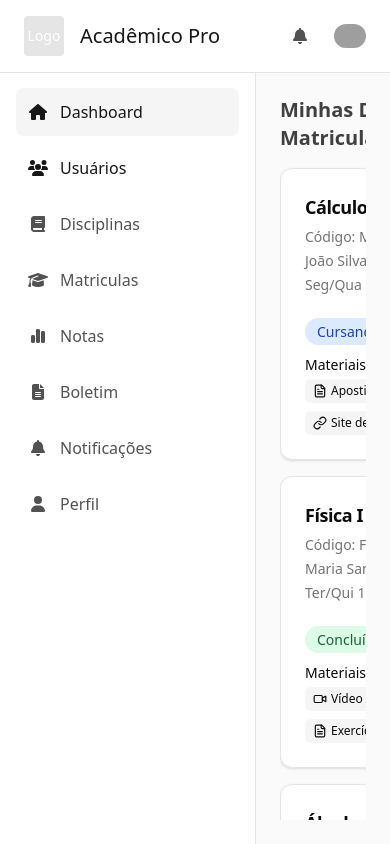
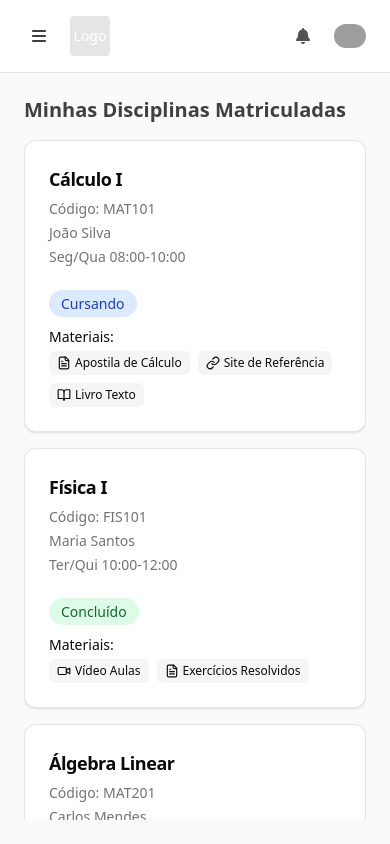
Before and after one commit to Flavio-JS/academico-pro, a Next.js app in the folder academico-pro-frontend/: page /dashboard in a window 390 px wide. Built offline with nearby package versions, Linux system fonts and the light colour scheme; grey boxes are pictures that could not be loaded.

Commit message:
created Sidebar Responsiveness

```diff
--- a/academico-pro-frontend/app/(authenticated)/layout.tsx
+++ b/academico-pro-frontend/app/(authenticated)/layout.tsx
@@ -1,9 +1,15 @@
 import { ReactNode } from "react";
 import Image from "next/image";
 import { FontAwesomeIcon } from "@fortawesome/react-fontawesome";
-import { faBell } from "@fortawesome/free-solid-svg-icons";
+import { faBars, faBell } from "@fortawesome/free-solid-svg-icons";
 import { Nav } from "@/components/Layout/Nav/Nav";
 import { ScrollArea } from "@/components/ui/scroll-area";
+import {
+  Sheet,
+  SheetClose,
+  SheetContent,
+  SheetTrigger,
+} from "@/components/ui/sheet";
 
 export default function AuthenticatedLayout({
   children,
@@ -12,24 +18,41 @@
 }) {
   return (
     <>
-      <nav
-        id="top-nav"
-        className="bg-white border-b border-neutral-200 fixed w-full top-0 z-50"
-      >
+      <nav className="bg-white border-b border-neutral-200 fixed w-full top-0 z-50">
         <div className="px-6 py-4 flex justify-between items-center">
           <div className="flex items-center gap-4">
+            {/* Botão hamburguer para mobile */}
+            <div className="md:hidden">
+              <Sheet>
+                <SheetTrigger asChild>
+                  <button className="p-2 hover:bg-neutral-100 rounded-md">
+                    <FontAwesomeIcon
+                      icon={faBars}
+                      className="text-neutral-700"
+                    />
+                  </button>
+                </SheetTrigger>
+                <SheetContent side="left" className="w-64 p-0 pt-12">
+                  <ScrollArea className="h-full p-4 pt-0">
+                    <Nav closeTrigger={SheetClose} />
+                  </ScrollArea>
+                </SheetContent>
+              </Sheet>
+            </div>
+
+            {/* Logo */}
             <div className="bg-neutral-200 w-10 h-10 rounded flex items-center justify-center">
               <span className="text-white text-sm">Logo</span>
             </div>
-            <h1 className="text-xl text-neutral-900">Acadêmico Pro</h1>
+            <h1 className="text-xl text-neutral-900 hidden md:block">
+              Acadêmico Pro
+            </h1>
           </div>
+
+          {/* Avatar e notificações */}
           <div className="flex items-center gap-4">
             <button className="p-2 hover:bg-neutral-100 rounded-full">
-              <FontAwesomeIcon
-                width={20}
-                icon={faBell}
-                className="text-neutral-600"
-              />
+              <FontAwesomeIcon icon={faBell} className="text-neutral-600" />
             </button>
             <Image
               src="https://api.dicebear.com/7.x/notionists/svg?scale=200&seed=123"
@@ -44,14 +67,12 @@
       </nav>
 
       <div className="flex pt-[72px]">
-        <aside
-          id="sidebar"
-          className="w-64 border-r border-neutral-200 bg-white p-4 fixed h-full"
-        >
+        {/* Sidebar - somente visível em md ou maior */}
+        <aside className="hidden md:block w-64 border-r border-neutral-200 bg-white p-4 fixed h-full">
           <Nav />
         </aside>
 
-        <main className="flex-1 ml-64 bg-neutral-50 min-h-[calc(100vh-72px)] overflow-y-hidden">
+        <main className="flex-1 md:ml-64 bg-neutral-50 min-h-[calc(100vh-72px)] overflow-y-hidden">
           <ScrollArea className="h-[calc(100vh-72px)] p-6">
             {children}
           </ScrollArea>
--- a/academico-pro-frontend/components/Layout/Nav/Nav.tsx
+++ b/academico-pro-frontend/components/Layout/Nav/Nav.tsx
@@ -1,124 +1,44 @@
 "use client";
 
-import * as React from "react";
+import Link from "next/link";
+import { usePathname } from "next/navigation";
 import { cn } from "@/lib/utils";
 import { FontAwesomeIcon } from "@fortawesome/react-fontawesome";
-import {
-  faBell,
-  faHouse,
-  faBook,
-  faFileLines,
-  faUser,
-  faUsers,
-  faChartSimple,
-  faGraduationCap,
-} from "@fortawesome/free-solid-svg-icons";
-import { usePathname } from "next/navigation";
-import Link from "next/link";
+import { navItems } from "./navItems";
 
-export const Nav = () => {
+export type NavProps = {
+  closeTrigger?: React.ElementType;
+};
+
+export const Nav = ({ closeTrigger: CloseTrigger }: NavProps) => {
   const pathname = usePathname();
 
   return (
     <nav className="space-y-2">
-      <Link
-        href="/dashboard"
-        className={cn(
-          "flex items-center gap-3 p-3 rounded-lg text-neutral-900 cursor-pointer",
-          {
-            "bg-neutral-100": pathname.includes("/dashboard"),
-          }
-        )}
-      >
-        <FontAwesomeIcon width={20} icon={faHouse} />
-        <span>Dashboard</span>
-      </Link>
-      <Link
-        href="/usuarios"
-        className={cn(
-          "flex items-center gap-3 p-3 rounded-lg text-neutral-900 cursor-pointer",
-          {
-            "bg-neutral-100": pathname.includes("/usuarios"),
-          }
-        )}
-      >
-        <FontAwesomeIcon width={20} icon={faUsers} />
-        <span>Usuários</span>
-      </Link>
-      <Link
-        href="/disciplinas"
-        className={cn(
-          "flex items-center gap-3 p-3 rounded-lg text-neutral-600 cursor-pointer hover:bg-neutral-50",
-          {
-            "bg-neutral-100 text-neutral-900":
-              pathname.includes("/disciplinas"),
-          }
-        )}
-      >
-        <FontAwesomeIcon width={20} icon={faBook} />
-        <span>Disciplinas</span>
-      </Link>
-      <Link
-        href="/matriculas"
-        className={cn(
-          "flex items-center gap-3 p-3 rounded-lg text-neutral-600 cursor-pointer hover:bg-neutral-50",
-          {
-            "bg-neutral-100 text-neutral-900": pathname.includes("/matriculas"),
-          }
-        )}
-      >
-        <FontAwesomeIcon width={20} icon={faGraduationCap} />
-        <span>Matriculas</span>
-      </Link>
-      <Link
-        href="/notas"
-        className={cn(
-          "flex items-center gap-3 p-3 rounded-lg text-neutral-600 cursor-pointer hover:bg-neutral-50",
-          {
-            "bg-neutral-100 text-neutral-900": pathname.includes("/notas"),
-          }
-        )}
-      >
-        <FontAwesomeIcon width={20} icon={faChartSimple} />
-        <span>Notas</span>
-      </Link>
-      <Link
-        href="/boletim"
-        className={cn(
-          "flex items-center gap-3 p-3 rounded-lg text-neutral-600 cursor-pointer hover:bg-neutral-50",
-          {
-            "bg-neutral-100 text-neutral-900": pathname.includes("/boletim"),
-          }
-        )}
-      >
-        <FontAwesomeIcon width={20} icon={faFileLines} />
-        <span>Boletim</span>
-      </Link>
-      <Link
-        href="/notificacoes"
-        className={cn(
-          "flex items-center gap-3 p-3 rounded-lg text-neutral-600 cursor-pointer hover:bg-neutral-50",
-          {
-            "bg-neutral-100 text-neutral-900":
-              pathname.includes("/notificacoes"),
-          }
-        )}
-      >
-        <FontAwesomeIcon width={20} icon={faBell} />
-        <span>Notificações</span>
-      </Link>
-      <Link
-        href="/perfil"
-        className={cn(
-          "flex items-center gap-3 p-3 rounded-lg text-neutral-600 cursor-pointer hover:bg-neutral-50",
-          {
-            "bg-neutral-100 text-neutral-900": pathname.includes("/perfil"),
-          }
-        )}
-      >
-        <FontAwesomeIcon width={20} icon={faUser} />
-        <span>Perfil</span>
-      </Link>
+      {navItems.map(({ href, icon, label }) => {
+        const isActive = pathname.includes(href);
+        const link = (
+          <Link
+            key={href}
+            href={href}
+            className={cn(
+              "flex items-center gap-3 p-3 rounded-lg cursor-pointer hover:bg-neutral-50",
+              isActive ? "text-neutral-900 bg-neutral-100" : "text-neutral-600"
+            )}
+          >
+            <FontAwesomeIcon width={20} icon={icon} />
+            <span>{label}</span>
+          </Link>
+        );
+
+        return CloseTrigger ? (
+          <CloseTrigger key={href} asChild>
+            {link}
+          </CloseTrigger>
+        ) : (
+          link
+        );
+      })}
     </nav>
   );
 };
--- /dev/null
+++ b/academico-pro-frontend/components/Layout/Nav/navItems.ts
@@ -0,0 +1,21 @@
+import {
+  faBell,
+  faBook,
+  faChartSimple,
+  faFileLines,
+  faGraduationCap,
+  faHouse,
+  faUser,
+  faUsers,
+} from "@fortawesome/free-solid-svg-icons";
+
+export const navItems = [
+  { href: "/dashboard", icon: faHouse, label: "Dashboard" },
+  { href: "/usuarios", icon: faUsers, label: "Usuários" },
+  { href: "/disciplinas", icon: faBook, label: "Disciplinas" },
+  { href: "/matriculas", icon: faGraduationCap, label: "Matriculas" },
+  { href: "/notas", icon: faChartSimple, label: "Notas" },
+  { href: "/boletim", icon: faFileLines, label: "Boletim" },
+  { href: "/notificacoes", icon: faBell, label: "Notificações" },
+  { href: "/perfil", icon: faUser, label: "Perfil" },
+];
--- /dev/null
+++ b/academico-pro-frontend/components/ui/sheet.tsx
@@ -0,0 +1,140 @@
+"use client"
+
+import * as React from "react"
+import * as SheetPrimitive from "@radix-ui/react-dialog"
+import { cva, type VariantProps } from "class-variance-authority"
+import { X } from "lucide-react"
+
+import { cn } from "@/lib/utils"
+
+const Sheet = SheetPrimitive.Root
+
+const SheetTrigger = SheetPrimitive.Trigger
+
+const SheetClose = SheetPrimitive.Close
+
+const SheetPortal = SheetPrimitive.Portal
+
+const SheetOverlay = React.forwardRef<
+  React.ElementRef<typeof SheetPrimitive.Overlay>,
+  React.ComponentPropsWithoutRef<typeof SheetPrimitive.Overlay>
+>(({ className, ...props }, ref) => (
+  <SheetPrimitive.Overlay
+    className={cn(
+      "fixed inset-0 z-50 bg-black/80  data-[state=open]:animate-in data-[state=closed]:animate-out data-[state=closed]:fade-out-0 data-[state=open]:fade-in-0",
+      className
+    )}
+    {...props}
+    ref={ref}
+  />
+))
+SheetOverlay.displayName = SheetPrimitive.Overlay.displayName
+
+const sheetVariants = cva(
+  "fixed z-50 gap-4 bg-background p-6 shadow-lg transition ease-in-out data-[state=closed]:duration-300 data-[state=open]:duration-500 data-[state=open]:animate-in data-[state=closed]:animate-out",
+  {
+    variants: {
+      side: {
+        top: "inset-x-0 top-0 border-b data-[state=closed]:slide-out-to-top data-[state=open]:slide-in-from-top",
+        bottom:
+          "inset-x-0 bottom-0 border-t data-[state=closed]:slide-out-to-bottom data-[state=open]:slide-in-from-bottom",
+        left: "inset-y-0 left-0 h-full w-3/4 border-r data-[state=closed]:slide-out-to-left data-[state=open]:slide-in-from-left sm:max-w-sm",
+        right:
+          "inset-y-0 right-0 h-full w-3/4 border-l data-[state=closed]:slide-out-to-right data-[state=open]:slide-in-from-right sm:max-w-sm",
+      },
+    },
+    defaultVariants: {
+      side: "right",
+    },
+  }
+)
+
+interface SheetContentProps
+  extends React.ComponentPropsWithoutRef<typeof SheetPrimitive.Content>,
+    VariantProps<typeof sheetVariants> {}
+
+const SheetContent = React.forwardRef<
+  React.ElementRef<typeof SheetPrimitive.Content>,
+  SheetContentProps
+>(({ side = "right", className, children, ...props }, ref) => (
+  <SheetPortal>
+    <SheetOverlay />
+    <SheetPrimitive.Content
+      ref={ref}
+      className={cn(sheetVariants({ side }), className)}
+      {...props}
+    >
+      <SheetPrimitive.Close className="absolute right-4 top-4 rounded-sm opacity-70 ring-offset-background transition-opacity hover:opacity-100 focus:outline-none focus:ring-2 focus:ring-ring focus:ring-offset-2 disabled:pointer-events-none data-[state=open]:bg-secondary">
+        <X className="h-4 w-4" />
+        <span className="sr-only">Close</span>
+      </SheetPrimitive.Close>
+      {children}
+    </SheetPrimitive.Content>
+  </SheetPortal>
+))
+SheetContent.displayName = SheetPrimitive.Content.displayName
+
+const SheetHeader = ({
+  className,
+  ...props
+}: React.HTMLAttributes<HTMLDivElement>) => (
+  <div
+    className={cn(
+      "flex flex-col space-y-2 text-center sm:text-left",
+      className
+    )}
+    {...props}
+  />
+)
+SheetHeader.displayName = "SheetHeader"
+
+const SheetFooter = ({
+  className,
+  ...props
+}: React.HTMLAttributes<HTMLDivElement>) => (
+  <div
+    className={cn(
+      "flex flex-col-reverse sm:flex-row sm:justify-end sm:space-x-2",
+      className
+    )}
+    {...props}
+  />
+)
+SheetFooter.displayName = "SheetFooter"
+
+const SheetTitle = React.forwardRef<
+  React.ElementRef<typeof SheetPrimitive.Title>,
+  React.ComponentPropsWithoutRef<typeof SheetPrimitive.Title>
+>(({ className, ...props }, ref) => (
+  <SheetPrimitive.Title
+    ref={ref}
+    className={cn("text-lg font-semibold text-foreground", className)}
+    {...props}
+  />
+))
+SheetTitle.displayName = SheetPrimitive.Title.displayName
+
+const SheetDescription = React.forwardRef<
+  React.ElementRef<typeof SheetPrimitive.Description>,
+  React.ComponentPropsWithoutRef<typeof SheetPrimitive.Description>
+>(({ className, ...props }, ref) => (
+  <SheetPrimitive.Description
+    ref={ref}
+    className={cn("text-sm text-muted-foreground", className)}
+    {...props}
+  />
+))
+SheetDescription.displayName = SheetPrimitive.Description.displayName
+
+export {
+  Sheet,
+  SheetPortal,
+  SheetOverlay,
+  SheetTrigger,
+  SheetClose,
+  SheetContent,
+  SheetHeader,
+  SheetFooter,
+  SheetTitle,
+  SheetDescription,
+}
```
Also changed, not shown: academico-pro-frontend/components/DashboardPage/Student/StudentUpcomingActivitiesSection.tsx (+22 -4 lines).
